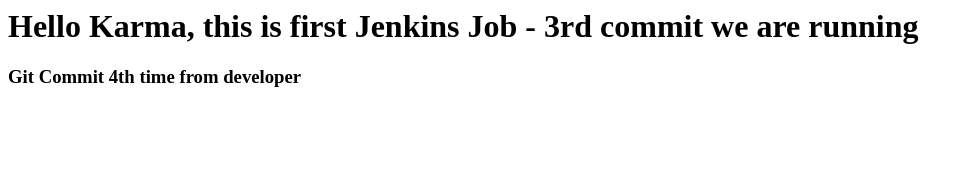
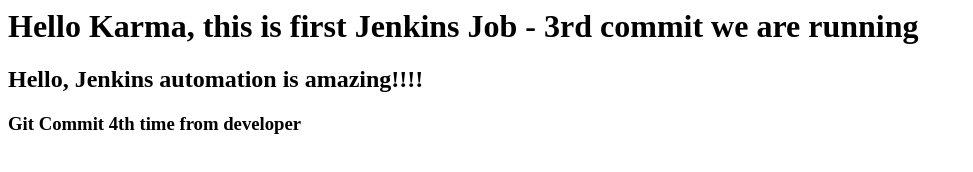
Before and after one commit to karma-sherpa/myweb, a plain HTML site: page index.html in a window 1280 px wide. Shown: the whole page, without its empty margins (0-973 px from the left). Drawn offline with Linux system fonts and the light colour scheme.

Commit message:
5th commit from developer machine

```diff
--- a/index.html
+++ b/index.html
@@ -1,2 +1,3 @@
 <h1>Hello Karma, this is first Jenkins Job - 3rd commit we are running</h1>
+<h2>Hello, Jenkins automation is amazing!!!!</h2>
 <h3>Git Commit 4th time from developer</h3>
```
